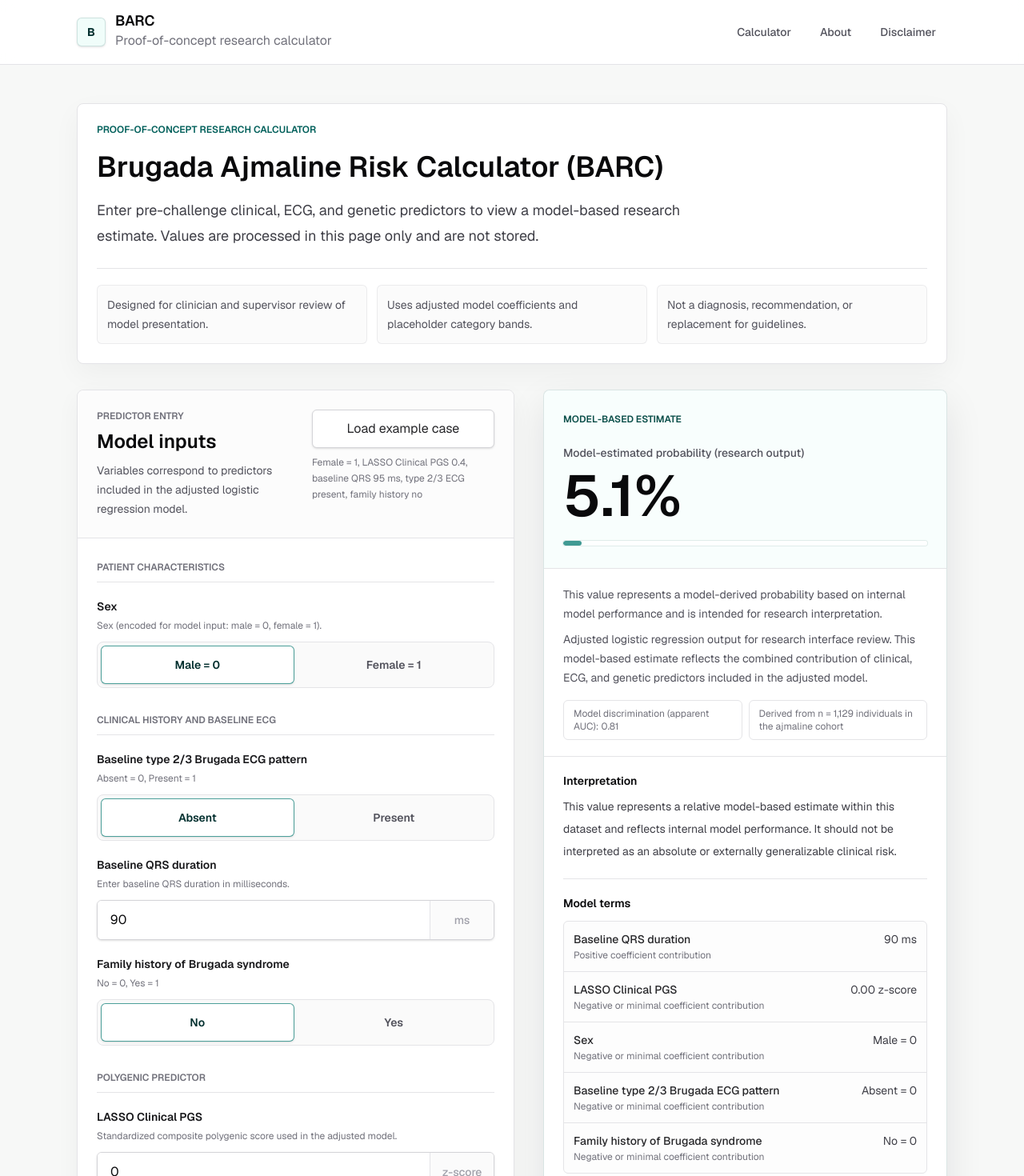
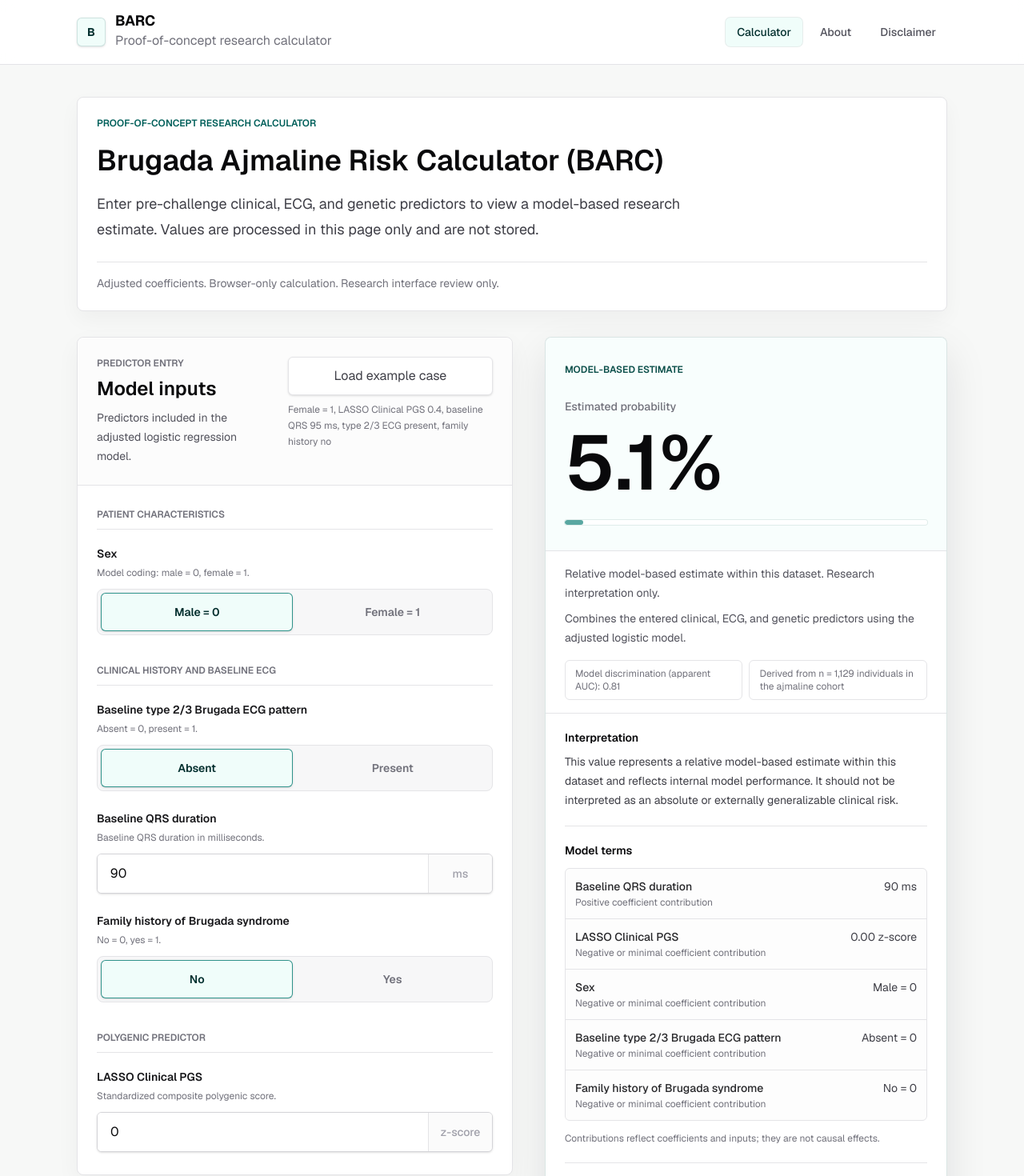
Before and after one commit to deathlikedaisies/brugada-ajmaline-risk-calculator, a Next.js app: page /calculator in a window 1280 px wide. Shown: the top 1470 px of the page at 80% size. Built offline with nearby package versions, Linux system fonts and the light colour scheme.

Commit message:
Apply final clinical UI polish

```diff
--- a/app/calculator/page.tsx
+++ b/app/calculator/page.tsx
@@ -9,30 +9,31 @@ export const metadata: Metadata = {
 
 export default function CalculatorPage() {
   return (
-    <div className="mx-auto max-w-6xl px-4 py-8 sm:px-6 sm:py-12 lg:px-8">
-      <div className="mb-8 rounded-lg border border-zinc-200 bg-white px-4 py-5 shadow-[0_12px_34px_rgba(24,24,27,0.045)] sm:px-6 sm:py-6">
+    <div className="mx-auto max-w-6xl px-4 py-4 sm:px-6 sm:py-10 lg:px-8">
+      <div className="mb-6 rounded-lg border border-zinc-200 bg-white px-4 py-4 shadow-[0_10px_26px_rgba(24,24,27,0.04)] sm:mb-8 sm:px-6 sm:py-6">
         <div className="max-w-3xl">
           <p className="text-xs font-semibold uppercase text-teal-800">
             Proof-of-concept research calculator
           </p>
-          <h1 className="mt-4 text-3xl font-semibold leading-tight text-zinc-950 sm:text-4xl">
+          <h1 className="mt-3 text-2xl font-semibold leading-tight text-zinc-950 sm:mt-4 sm:text-4xl">
             Brugada Ajmaline Risk Calculator (BARC)
           </h1>
-          <p className="mt-4 text-base leading-8 text-zinc-700 sm:text-lg">
-            Enter pre-challenge clinical, ECG, and genetic predictors to view a
-            model-based research estimate. Values are processed in this page
-            only and are not stored.
+          <p className="mt-3 text-sm leading-6 text-zinc-700 sm:mt-4 sm:text-lg sm:leading-8">
+            <span className="sm:hidden">
+              Enter pre-challenge predictors for a browser-only research
+              estimate.
+            </span>
+            <span className="hidden sm:inline">
+              Enter pre-challenge clinical, ECG, and genetic predictors to view
+              a model-based research estimate. Values are processed in this page
+              only and are not stored.
+            </span>
           </p>
         </div>
-        <div className="mt-6 grid gap-3 border-t border-zinc-200 pt-5 text-sm leading-6 text-zinc-600 md:grid-cols-3">
-          <p className="rounded-md border border-zinc-200/70 bg-zinc-50/70 p-3">
-            Designed for clinician and supervisor review of model presentation.
-          </p>
-          <p className="rounded-md border border-zinc-200/70 bg-zinc-50/70 p-3">
-            Uses adjusted model coefficients and placeholder category bands.
-          </p>
-          <p className="rounded-md border border-zinc-200/70 bg-zinc-50/70 p-3">
-            Not a diagnosis, recommendation, or replacement for guidelines.
+        <div className="mt-4 border-t border-zinc-200 pt-3 text-xs leading-5 text-zinc-500 sm:mt-6 sm:pt-4 sm:text-sm">
+          <p>
+            Adjusted coefficients. Browser-only calculation. Research interface
+            review only.
           </p>
         </div>
       </div>
--- a/components/calculator-form.tsx
+++ b/components/calculator-form.tsx
@@ -33,7 +33,7 @@ export function CalculatorForm() {
   }
 
   return (
-    <div className="grid min-w-0 gap-8 lg:grid-cols-[minmax(0,1.04fr)_minmax(340px,0.96fr)] lg:items-start xl:gap-9">
+    <div className="grid min-w-0 gap-8 lg:grid-cols-[minmax(0,1.04fr)_minmax(340px,0.96fr)] lg:items-start xl:gap-10">
       <section
         aria-labelledby="calculator-inputs-heading"
         className="min-w-0 overflow-hidden rounded-lg border border-zinc-200 bg-white shadow-[0_10px_30px_rgba(24,24,27,0.045)]"
@@ -45,20 +45,19 @@ export function CalculatorForm() {
             </p>
             <h2
               id="calculator-inputs-heading"
-              className="mt-2 text-2xl font-semibold text-zinc-950"
+              className="mt-2 text-xl font-semibold text-zinc-950 sm:text-2xl"
             >
               Model inputs
             </h2>
             <p className="mt-2 max-w-2xl text-sm leading-6 text-zinc-600">
-              Variables correspond to predictors included in the adjusted logistic
-              regression model.
+              Predictors included in the adjusted logistic regression model.
             </p>
           </div>
           <div className="w-full md:max-w-64">
             <button
               type="button"
               onClick={() => setInputs(examplePatient)}
-              className="min-h-12 w-full rounded-md border border-zinc-300 bg-white px-4 py-2.5 text-sm font-semibold text-zinc-800 shadow-sm transition hover:border-zinc-400 hover:bg-zinc-50"
+              className="min-h-12 w-full rounded-md border border-zinc-200 bg-white px-4 py-2.5 text-sm font-medium text-zinc-700 shadow-sm transition hover:border-zinc-300 hover:bg-zinc-50 hover:text-zinc-950"
             >
               Load example case
             </button>
@@ -69,11 +68,11 @@ export function CalculatorForm() {
         </div>
 
         <form className="px-4 py-6 sm:px-6 sm:py-7">
-          <div className="grid gap-8">
+          <div className="grid gap-9">
             <InputGroup title="Patient characteristics">
               <RadioGroup
                 legend="Sex"
-                helperText="Sex (encoded for model input: male = 0, female = 1)."
+                helperText="Model coding: male = 0, female = 1."
                 name="sex"
                 options={[
                   { label: "Male = 0", value: "male" },
@@ -87,7 +86,7 @@ export function CalculatorForm() {
             <InputGroup title="Clinical history and baseline ECG">
               <BooleanGroup
                 legend="Baseline type 2/3 Brugada ECG pattern"
-                helperText="Absent = 0, Present = 1"
+                helperText="Absent = 0, present = 1."
                 name="baselineType2or3"
                 value={inputs.baselineType2or3}
                 trueLabel="Present"
@@ -98,7 +97,7 @@ export function CalculatorForm() {
               <NumberField
                 id="baseline-qrs"
                 label="Baseline QRS duration"
-                helperText="Enter baseline QRS duration in milliseconds."
+                helperText="Baseline QRS duration in milliseconds."
                 min={40}
                 max={220}
                 step={1}
@@ -110,7 +109,7 @@ export function CalculatorForm() {
 
               <BooleanGroup
                 legend="Family history of Brugada syndrome"
-                helperText="No = 0, Yes = 1"
+                helperText="No = 0, yes = 1."
                 name="baselineFamilyBrugada"
                 value={inputs.baselineFamilyBrugada}
                 trueLabel="Yes"
@@ -125,7 +124,7 @@ export function CalculatorForm() {
               <NumberField
                 id="lasso-clinical-pgs"
                 label="LASSO Clinical PGS"
-                helperText="Standardized composite polygenic score used in the adjusted model."
+                helperText="Standardized composite polygenic score."
                 min={-5}
                 max={5}
                 step={0.1}
@@ -141,7 +140,7 @@ export function CalculatorForm() {
 
       <div className="min-w-0 space-y-5 lg:sticky lg:top-24">
         <ResultCard result={result} />
-        <section className="rounded-lg border border-rose-200/80 bg-white p-4 text-sm leading-6 text-zinc-700 shadow-[0_6px_18px_rgba(24,24,27,0.035)] sm:p-5">
+        <section className="rounded-lg border border-rose-100 bg-rose-50/20 p-4 text-sm leading-6 text-zinc-700 shadow-[0_6px_18px_rgba(24,24,27,0.025)] sm:p-5">
           <h2 className="font-semibold text-zinc-950">Important limitation</h2>
           <p className="mt-2">
             This proof of concept uses adjusted model coefficients, while risk
@@ -167,7 +166,7 @@ function InputGroup({ title, children }: InputGroupProps) {
       <h3 className="border-b border-zinc-200 pb-2.5 text-xs font-semibold uppercase text-zinc-500">
         {title}
       </h3>
-      <div className="mt-5 grid gap-5">{children}</div>
+      <div className="mt-5 grid gap-6">{children}</div>
     </section>
   );
 }
@@ -249,11 +248,11 @@ function RadioGroup({
         {legend}
       </legend>
       <p className="mt-1 text-xs leading-5 text-zinc-500">{helperText}</p>
-      <div className="mt-2.5 grid grid-cols-2 gap-1 rounded-lg border border-zinc-200 bg-zinc-50 p-1">
+      <div className="mt-2.5 grid grid-cols-2 gap-1 rounded-lg border border-zinc-200 bg-zinc-100/70 p-1">
         {options.map((option) => (
           <label
             key={option.value}
-            className="flex min-h-12 cursor-pointer items-center justify-center rounded-md border border-transparent px-3 py-2.5 text-center text-sm font-semibold text-zinc-600 transition hover:text-zinc-950 has-[:checked]:border-teal-700/70 has-[:checked]:bg-white has-[:checked]:text-teal-950 has-[:checked]:shadow-sm has-[:focus-visible]:ring-2 has-[:focus-visible]:ring-teal-700/20"
+            className="flex min-h-12 cursor-pointer items-center justify-center rounded-md border border-transparent px-3 py-2.5 text-center text-sm font-semibold text-zinc-500 transition hover:text-zinc-950 has-[:checked]:border-teal-700/80 has-[:checked]:bg-teal-50 has-[:checked]:text-teal-950 has-[:checked]:shadow-sm has-[:focus-visible]:ring-2 has-[:focus-visible]:ring-teal-700/20"
           >
             <input
               type="radio"
@@ -301,11 +300,11 @@ function BooleanGroup({
         {legend}
       </legend>
       <p className="mt-1 text-xs leading-5 text-zinc-500">{helperText}</p>
-      <div className="mt-2.5 grid grid-cols-2 gap-1 rounded-lg border border-zinc-200 bg-zinc-50 p-1">
+      <div className="mt-2.5 grid grid-cols-2 gap-1 rounded-lg border border-zinc-200 bg-zinc-100/70 p-1">
         {options.map((option) => (
           <label
             key={option.label}
-            className="flex min-h-12 cursor-pointer items-center justify-center rounded-md border border-transparent px-3 py-2.5 text-center text-sm font-semibold text-zinc-600 transition hover:text-zinc-950 has-[:checked]:border-teal-700/70 has-[:checked]:bg-white has-[:checked]:text-teal-950 has-[:checked]:shadow-sm has-[:focus-visible]:ring-2 has-[:focus-visible]:ring-teal-700/20"
+            className="flex min-h-12 cursor-pointer items-center justify-center rounded-md border border-transparent px-3 py-2.5 text-center text-sm font-semibold text-zinc-500 transition hover:text-zinc-950 has-[:checked]:border-teal-700/80 has-[:checked]:bg-teal-50 has-[:checked]:text-teal-950 has-[:checked]:shadow-sm has-[:focus-visible]:ring-2 has-[:focus-visible]:ring-teal-700/20"
           >
             <input
               type="radio"
--- a/components/navbar.tsx
+++ b/components/navbar.tsx
@@ -1,4 +1,7 @@
+"use client";
+
 import Link from "next/link";
+import { usePathname } from "next/navigation";
 
 const navigation = [
   { href: "/calculator", label: "Calculator" },
@@ -7,15 +10,17 @@ const navigation = [
 ];
 
 export function Navbar() {
+  const pathname = usePathname();
+
   return (
     <header className="sticky top-0 z-20 border-b border-zinc-200 bg-white/90 backdrop-blur">
       <nav
         aria-label="Primary navigation"
-        className="mx-auto flex max-w-6xl flex-col gap-4 px-4 py-4 sm:min-h-18 sm:flex-row sm:items-center sm:justify-between sm:px-6 lg:px-8"
+        className="mx-auto flex max-w-6xl flex-col gap-4 px-4 py-4 sm:min-h-20 sm:flex-row sm:items-center sm:justify-between sm:px-6 lg:px-8"
       >
         <Link
           href="/"
-          className="group flex min-w-0 max-w-full items-start gap-3 text-base font-semibold text-zinc-950 sm:items-center sm:text-lg"
+          className="group flex min-w-0 max-w-full items-start gap-3 text-base font-bold text-zinc-950 sm:items-center sm:text-lg"
         >
           <span className="inline-flex size-9 shrink-0 items-center justify-center rounded-md border border-teal-900/15 bg-teal-50 text-sm font-bold text-teal-950 shadow-sm transition group-hover:border-teal-800/30">
             B
@@ -32,7 +37,12 @@ export function Navbar() {
             <Link
               key={item.href}
               href={item.href}
-              className="rounded-md px-3.5 py-2 transition hover:bg-zinc-100 hover:text-zinc-950 focus-visible:bg-zinc-100"
+              aria-current={pathname === item.href ? "page" : undefined}
+              className={`rounded-md px-3.5 py-2 transition hover:bg-zinc-100 hover:text-zinc-950 focus-visible:bg-zinc-100 ${
+                pathname === item.href
+                  ? "bg-teal-50 text-teal-950 ring-1 ring-teal-900/10"
+                  : ""
+              }`}
             >
               {item.label}
             </Link>
--- a/components/result-card.tsx
+++ b/components/result-card.tsx
@@ -9,38 +9,37 @@ export function ResultCard({ result }: ResultCardProps) {
   return (
     <section
       aria-labelledby="risk-result-heading"
-      className="min-w-0 overflow-hidden rounded-lg border border-teal-900/15 bg-white shadow-[0_18px_48px_rgba(24,24,27,0.095)]"
+      className="min-w-0 overflow-hidden rounded-lg border border-teal-900/15 bg-white shadow-[0_20px_52px_rgba(24,24,27,0.1)]"
     >
-      <div className="bg-teal-50/45 px-4 py-6 sm:px-6 sm:py-7">
+      <div className="bg-teal-50/45 px-4 py-7 sm:px-6 sm:py-8">
         <p className="text-xs font-semibold uppercase text-teal-900">
           Model-based estimate
         </p>
-        <p className="mt-6 text-sm font-medium text-zinc-600">
-          Model-estimated probability (research output)
+        <p className="mt-7 text-sm font-medium text-zinc-500">
+          Estimated probability
         </p>
         <h2
           id="risk-result-heading"
-          className="mt-2 text-6xl font-semibold leading-none text-zinc-950 sm:text-7xl"
+          className="mt-3 text-7xl font-semibold leading-none text-zinc-950 sm:text-8xl"
         >
           {result.percentage.toFixed(1)}%
         </h2>
-        <div className="mt-5 h-1.5 overflow-hidden rounded-full bg-white/80 ring-1 ring-teal-900/10">
+        <div className="mt-6 h-1.5 overflow-hidden rounded-full bg-white/80 ring-1 ring-teal-900/10">
           <div
-            className="h-full rounded-full bg-teal-700/75"
+            className="h-full rounded-full bg-teal-700/65 transition-[width] duration-300 ease-out"
             style={{ width: `${Math.min(result.percentage, 100)}%` }}
           />
         </div>
       </div>
 
-      <div className="border-y border-zinc-200 px-4 py-5 sm:px-6">
+      <div className="border-y border-zinc-200 px-4 py-4 sm:px-6">
         <p className="text-sm leading-6 text-zinc-600">
-          This value represents a model-derived probability based on internal
-          model performance and is intended for research interpretation.
+          Relative model-based estimate within this dataset. Research
+          interpretation only.
         </p>
         <p className="mt-2 text-sm leading-6 text-zinc-600">
-          Adjusted logistic regression output for research interface review.
-          This model-based estimate reflects the combined contribution of
-          clinical, ECG, and genetic predictors included in the adjusted model.
+          Combines the entered clinical, ECG, and genetic predictors using the
+          adjusted logistic model.
         </p>
         <div className="mt-4 grid gap-2 text-xs text-zinc-500 sm:grid-cols-2">
           <p className="rounded-md border border-zinc-200 bg-white px-3 py-2">
@@ -57,7 +56,7 @@ export function ResultCard({ result }: ResultCardProps) {
           <h3 className="text-sm font-semibold text-zinc-950">
             Interpretation
           </h3>
-          <p className="mt-2 text-sm leading-7 text-zinc-700">
+          <p className="mt-2 text-sm leading-6 text-zinc-700">
             {result.interpretation}
           </p>
         </div>
@@ -87,8 +86,8 @@ export function ResultCard({ result }: ResultCardProps) {
             ))}
           </dl>
           <p className="mt-3 text-xs leading-5 text-zinc-500">
-            Displayed contributions reflect model coefficients and input values
-            and should not be interpreted as independent or causal effects.
+            Contributions reflect coefficients and inputs; they are not causal
+            effects.
           </p>
         </div>
 
```
